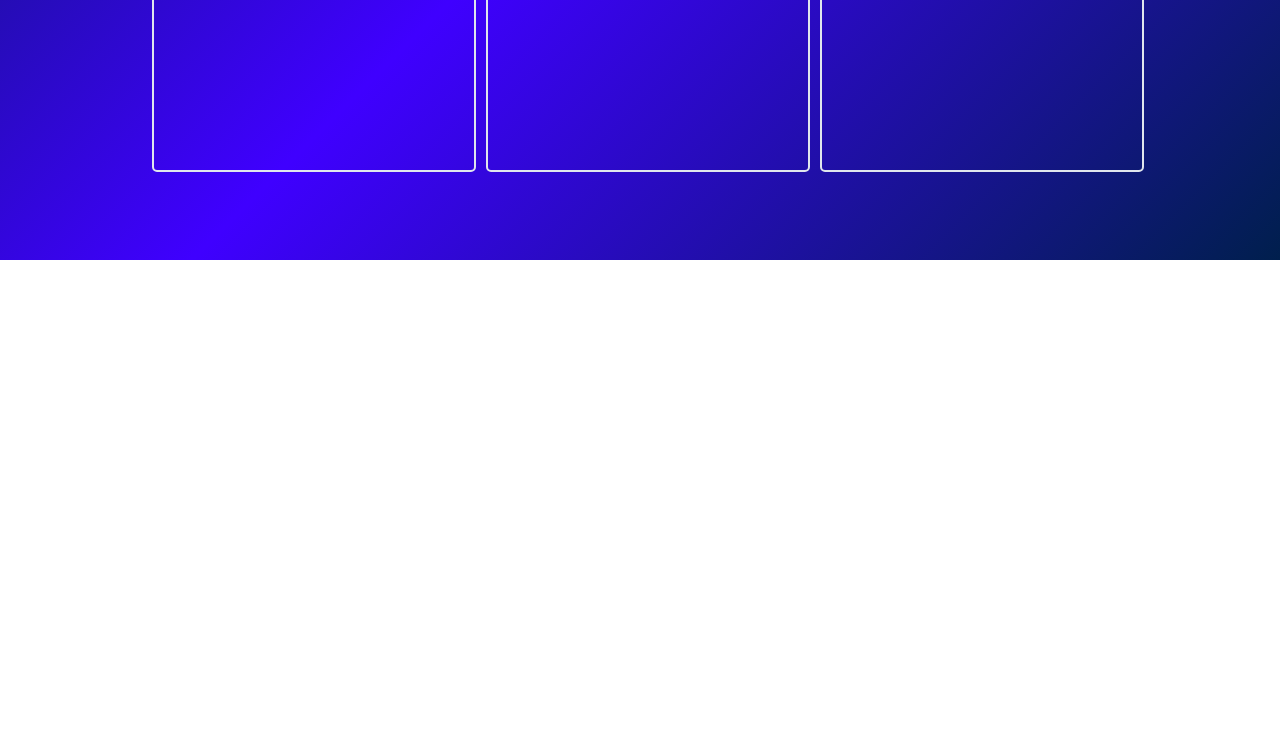
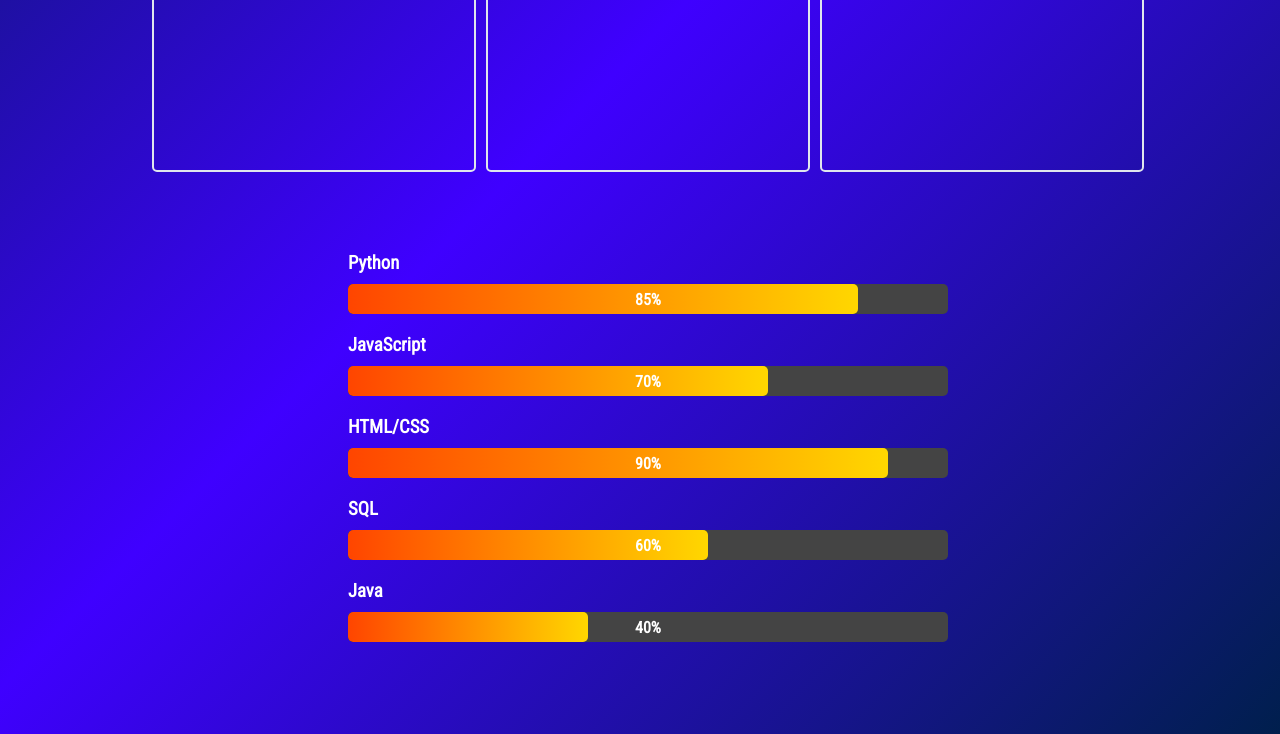
Before and after one commit to karripar/PersonalWebsite, a plain HTML site: page CSS1/projects.html in a window 1280 px wide. Shown: the part 638-1372 px from the top of the page. Before the commit the page ends 898 px from the top, so only its background shows below. Drawn offline with Linux system fonts and the light colour scheme.

Commit message:
Animation tweaks and added an IT skillbar

```diff
--- a/CSS1/css/styling.css
+++ b/CSS1/css/styling.css
@@ -497,3 +497,46 @@ iframe {
     justify-content: flex-end;
     box-shadow: 5px 5px 10px rgba(0, 0, 0, 0.5);
 }
+
+.skills {
+    width: 80%;
+    max-width: 600px;
+    margin: auto;
+    padding-bottom: 4rem;
+}
+
+.skill {
+    margin-bottom: 20px;
+}
+
+.skill h3 {
+    margin: 0 0 10px 0;
+    color: #FFFFFF; /* Strong white color for headings */
+}
+
+.skill-bar {
+    position: relative;
+    height: 30px;
+    background: #444444; /* Dark grey for better contrast */
+    border-radius: 5px;
+    overflow: hidden;
+}
+
+.skill-bar-fill {
+    height: 100%;
+    width: 0;
+    background: linear-gradient(90deg, #FF4500, #FFD700); /* Stronger gradient for the fill */
+    border-radius: 5px;
+    transition: width 1.5s ease-in-out;
+}
+
+.skill-percent {
+    position: absolute;
+    top: 50%;
+    left: 50%;
+    transform: translate(-50%, -50%);
+    font-weight: bold;
+    color: #FFFFFF; /* Strong white color for the percentage text */
+    opacity: 0;
+    transition: opacity 1.5s ease-in-out;
+}
--- a/CSS1/projects.html
+++ b/CSS1/projects.html
@@ -80,6 +80,45 @@
                     </section>
                 </div>
         </div>
+        <div class="skills">
+        <div class="skill">
+            <h3>Python</h3>
+            <div class="skill-bar" data-percent="85%">
+                <div class="skill-bar-fill"></div>
+                <span class="skill-percent">85%</span>
+            </div>
+        </div>
+        <div class="skill">
+            <h3>JavaScript</h3>
+            <div class="skill-bar" data-percent="70%">
+                <div class="skill-bar-fill"></div>
+                <span class="skill-percent">70%</span>
+            </div>
+        </div>
+        <div class="skill">
+            <h3>HTML/CSS</h3>
+            <div class="skill-bar" data-percent="90%">
+                <div class="skill-bar-fill"></div>
+                <span class="skill-percent">90%</span>
+            </div>
+        </div>
+        <div class="skill">
+            <h3>SQL</h3>
+            <div class="skill-bar" data-percent="60%">
+                <div class="skill-bar-fill"></div>
+                <span class="skill-percent">60%</span>
+            </div>
+        </div>
+        <div class="skill">
+            <h3>Java</h3>
+            <div class="skill-bar" data-percent="40%">
+                <div class="skill-bar-fill"></div>
+                <span class="skill-percent">40%</span>
+            </div>
+        </div>
+    </div>
+
+
     </main>
 
 </div>
--- a/CSS1/script.js
+++ b/CSS1/script.js
@@ -1,18 +1,60 @@
-'use strict'
+'use strict';
 
+// animation for project examples
 document.addEventListener('DOMContentLoaded', function() {
   const sections = document.querySelectorAll('.product-container section');
   sections.forEach((section, index) => {
     setTimeout(() => {
-            section.classList.add('show')
+      section.classList.add('show');
     }, index * 500);
   });
 });
 
+document.addEventListener('DOMContentLoaded', function() {
+  const skillBars = document.querySelectorAll('.skill-bar');
 
+  function isElementInViewport(el) {
+    const rect = el.getBoundingClientRect();
+    return (
+        rect.top >= 0 &&
+        rect.left >= 0 &&
+        rect.bottom <=
+        (window.innerHeight || document.documentElement.clientHeight) &&
+        rect.right <=
+        (window.innerWidth || document.documentElement.clientWidth)
+    );
+  }
+
+  function fillSkillBars() {
+    skillBars.forEach(skillBar => {
+      if (isElementInViewport(skillBar)) {
+        const percent = skillBar.getAttribute('data-percent');
+        const skillBarFill = skillBar.querySelector('.skill-bar-fill');
+        skillBarFill.style.width = percent;
+        skillBar.querySelector('.skill-percent').style.opacity = 1;
+        skillBar.querySelector('.skill-percent').textContent = percent;
+      }
+    });
+  }
+
+  window.addEventListener('scroll', fillSkillBars);
+  window.addEventListener('resize', fillSkillBars);
+  fillSkillBars(); // Initial check
+});
+
+// cool initial scrolling in the document to specified element (empty right now)
+document.querySelectorAll('a[href^="#"]').forEach(anchor => {
+  anchor.addEventListener('click', function(e) {
+    e.preventDefault();
+    document.querySelector(this.getAttribute('href')).scrollIntoView({
+      behavior: 'smooth',
+    });
+  });
+});
 
 // toggles a menu bar on the left edge of the html (button)
-document.getElementById('menu-toggle').addEventListener('click', function(event) {
+document.getElementById('menu-toggle').
+    addEventListener('click', function(event) {
       event.stopPropagation();
       const menu = document.querySelector('.dropdown_menu');
       const toggleButton = document.getElementById('menu-toggle');
@@ -28,6 +70,7 @@ document.getElementById('menu-toggle').addEventListener('click', function(event)
       }
     });
 
+// close the sidebar if document is clicked elsewhere
 document.addEventListener('click', function() {
   const menu = document.querySelector('.dropdown_menu');
   const toggleButton = document.getElementById('menu-toggle');
@@ -38,24 +81,22 @@ document.addEventListener('click', function() {
   }
 });
 
-document.querySelector('.dropdown_menu').addEventListener('click', function(event) {
+document.querySelector('.dropdown_menu').
+    addEventListener('click', function(event) {
       event.stopPropagation();
     });
 
-
-
-const ratImage = document.getElementById("ChaseTheRat");
+const ratImage = document.getElementById('ChaseTheRat');
 ratImage.addEventListener('click', function() {
   window.location.href = 'https://github.com/lummila/projekti-2';
 });
 
-
-const htmlImage = document.getElementById("htmlRepo");
+const htmlImage = document.getElementById('htmlRepo');
 htmlImage.addEventListener('click', function() {
   window.location.href = 'https://github.com/karripar/PersonalWebsite';
 });
 
-const logo = document.querySelector('.logo')
+const logo = document.querySelector('.logo');
 logo.addEventListener('click', function() {
   window.location.href = 'index.html';
 });
```
Lines whose indentation alone changed are shown as unchanged.
